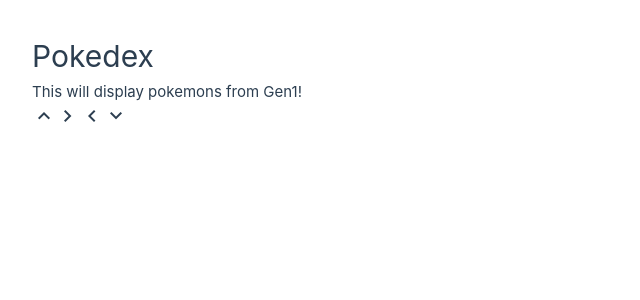
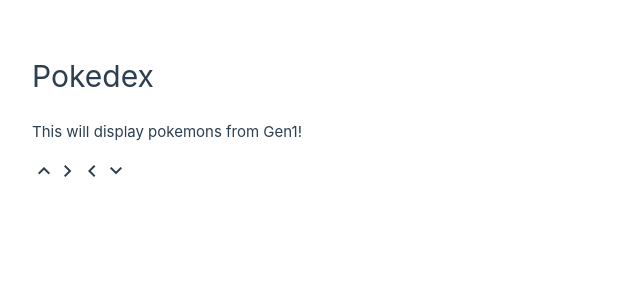
Before and after one commit to pabcrudel/pokedex, a Vue app: page / in a window 1280 px wide. Shown: the top 300 px of the page, without its empty margins (0-640 px from the left). Built offline with nearby package versions, Linux system fonts and the light colour scheme.

Commit message:
Moved 'margin=0' from * to body

```diff
--- a/src/assets/style/base.css
+++ b/src/assets/style/base.css
@@ -54,13 +54,13 @@
 *::before,
 *::after {
   box-sizing: border-box;
-  margin: 0;
   position: relative;
   font-weight: normal;
   word-wrap: break-word;
 }
 
 body {
+  margin: 0;
   min-height: 100vh;
   color: var(--color-text);
   background: var(--color-background);
```
